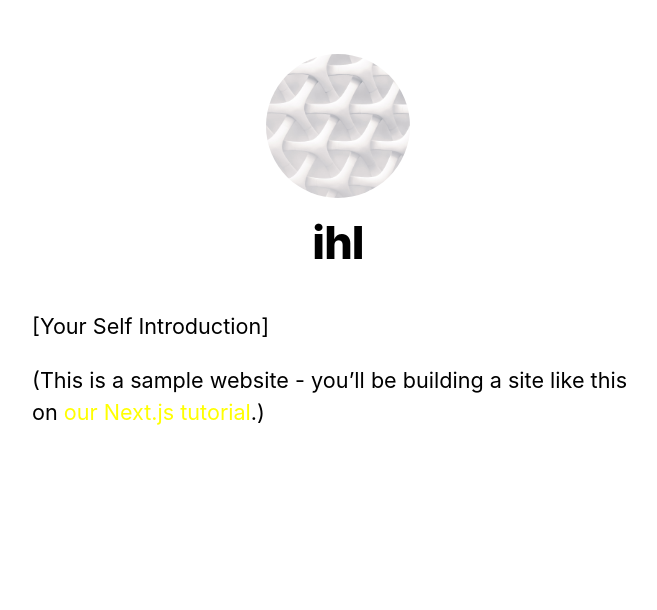
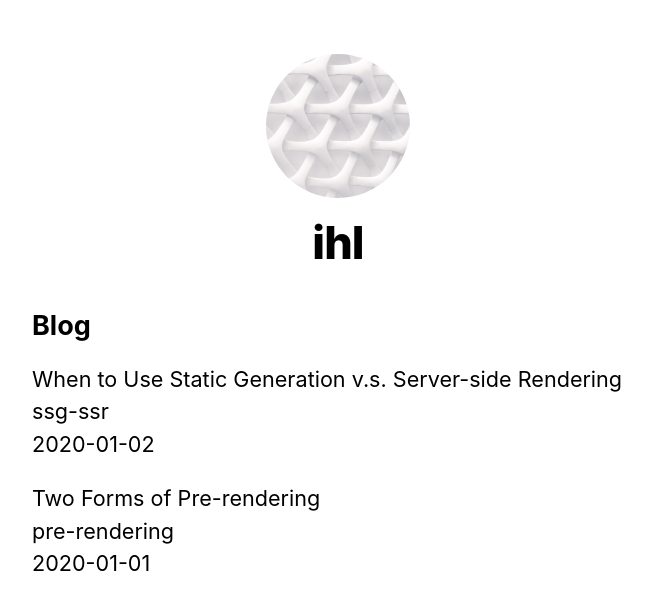
Before and after one commit to ImHyeLim1209/Blog, a Next.js app: page / in a window 1280 px wide. Shown: the top 610 px of the page, without its empty margins (302-959 px from the left). Built offline with nearby package versions, Linux system fonts and the light colour scheme.

Commit message:
static generation with pre featch data

```diff
--- /dev/null
+++ b/lib/posts.js
@@ -0,0 +1,37 @@
+import fs from 'fs'
+import path from 'path'
+import matter from 'gray-matter'
+
+const postsDirectory = path.join(process.cwd(), 'posts')
+
+export function getSortedPostsData() {
+  // Get file names under /posts
+  const fileNames = fs.readdirSync(postsDirectory)
+  const allPostsData = fileNames.map(fileName => {
+    // Remove ".md" from file name to get id
+    const id = fileName.replace(/\.md$/, '')
+
+    // Read markdown file as string
+    const fullPath = path.join(postsDirectory, fileName)
+    const fileContents = fs.readFileSync(fullPath, 'utf8')
+
+    // Use gray-matter to parse the post metadata section
+    const matterResult = matter(fileContents)
+
+    // Combine the data with the id
+    return {
+      id,
+      ...matterResult.data
+    }
+  })
+  // Sort posts by date
+  return allPostsData.sort(({ date: a }, { date: b }) => {
+    if (a < b) {
+      return 1
+    } else if (a > b) {
+      return -1
+    } else {
+      return 0
+    }
+  })
+}
--- a/package.json
+++ b/package.json
@@ -8,6 +8,7 @@
     "start": "next start"
   },
   "dependencies": {
+    "gray-matter": "^4.0.3",
     "next": "^11.0.0",
     "react": "17.0.2",
     "react-dom": "17.0.2"
--- a/pages/index.js
+++ b/pages/index.js
@@ -1,20 +1,62 @@
-import Head from 'next/head'
-import Layout, { siteTitle } from '../components/layout'
+import { getSortedPostsData } from '../lib/posts'
+import Layout from '../components/layout'
 import utilStyles from '../styles/utils.module.css'
 
-export default function Home() {
+// getStaticProps : 빌드될 때만 실행되는 함수
+// Static Generation : 정적페이지를 생성하여 보여준다. getStaticProps()는 이에 필요한 데이터를 미리 가져온다.
+//  - 모든 유저에게 같은 페이지를 보여주는 경우 주로 사용된다.
+// page 에서만 export 할 수 있다.
+// static generation은 사용자 요청 전에 페이지를 미리 렌더링할 수 있는 경우에 유용하다.
+export async function getStaticProps() {
+  const allPostsData = getSortedPostsData()
+  return {
+    props: {
+      allPostsData
+    }
+  }
+}
+
+export default function Home({ allPostsData }) {
   return (
     <Layout home>
-      <Head>
-        <title>{siteTitle}</title>
-      </Head>
-      <section className={utilStyles.headingMd}>
-        <p>[Your Self Introduction]</p>
-        <p>
-          (This is a sample website - you’ll be building a site like this on{' '}
-          <a href="https://nextjs.org/learn">our Next.js tutorial</a>.)
-        </p>
+      {/* Keep the existing code here */}
+
+      {/* Add this <section> tag below the existing <section> tag */}
+      <section className={`${utilStyles.headingMd} ${utilStyles.padding1px}`}>
+        <h2 className={utilStyles.headingLg}>Blog</h2>
+        <ul className={utilStyles.list}>
+          {allPostsData.map(({ id, date, title }) => (
+            <li className={utilStyles.listItem} key={id}>
+              {title}
+              <br />
+              {id}
+              <br />
+              {date}
+            </li>
+          ))}
+        </ul>
       </section>
     </Layout>
   )
 }
+
+// import Head from 'next/head'
+// import Layout, { siteTitle } from '../components/layout'
+// import utilStyles from '../styles/utils.module.css'
+
+// export default function Home() {
+//   return (
+//     <Layout home>
+//       <Head>
+//         <title>{siteTitle}</title>
+//       </Head>
+//       <section className={utilStyles.headingMd}>
+//         <p>[Your Self Introduction]</p>
+//         <p>
+//           (This is a sample website - you’ll be building a site like this on{' '}
+//           <a href="https://nextjs.org/learn">our Next.js tutorial</a>.)
+//         </p>
+//       </section>
+//     </Layout>
+//   )
+// }
```
Also changed, not shown: 1 other file (tests, documents, lock files or other folders).
